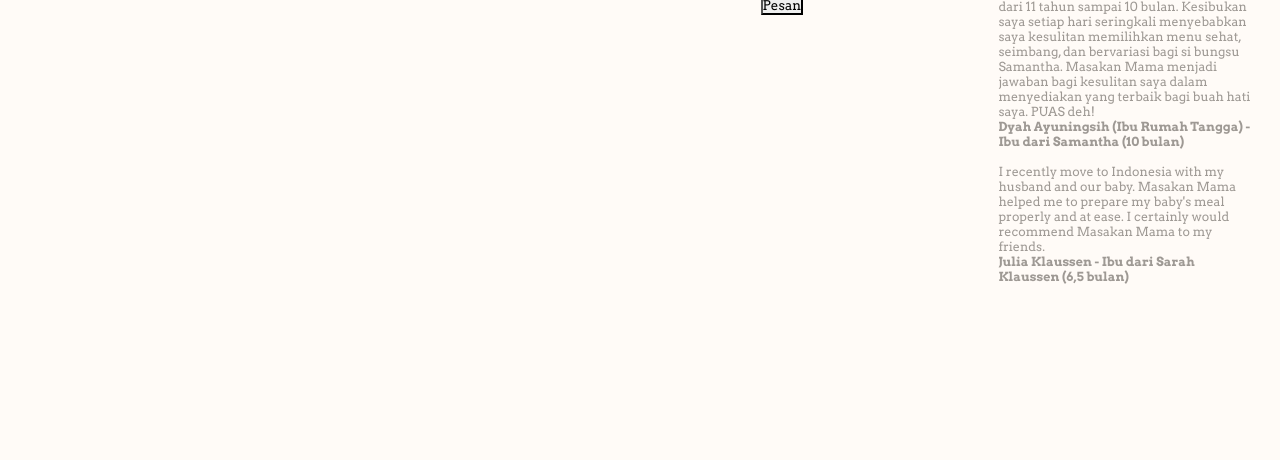
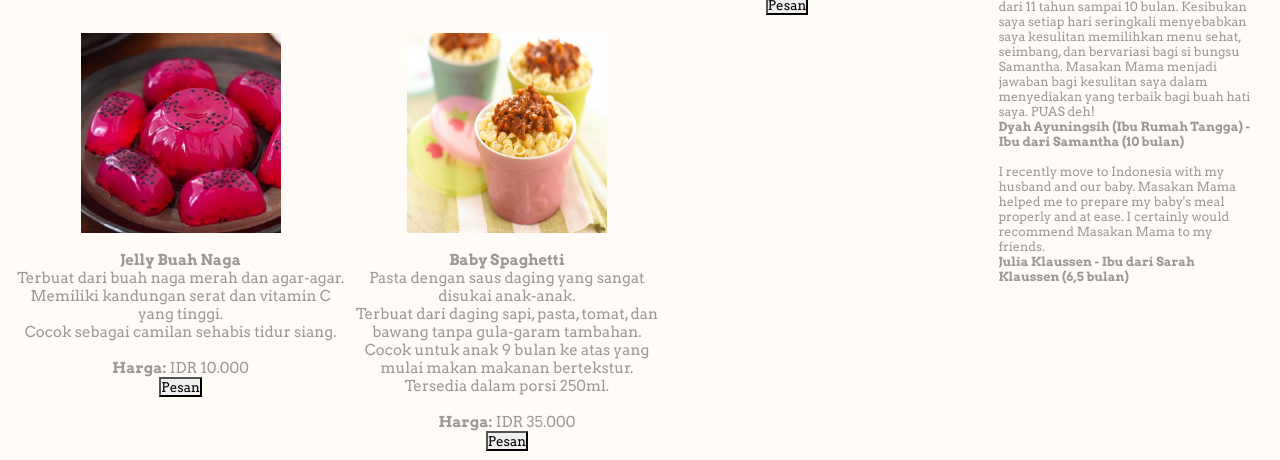
Before and after one commit to maesayudhinari/mpasi, a plain HTML site: page ready.html in a window 1280 px wide. Shown: the part 741-1201 px from the top of the page. Before the commit the page ends 1066 px from the top, so only its background shows below. Drawn offline with nearby package versions, Linux system fonts and the light colour scheme.

Commit message:
tambah jelly dan spaghetti

```diff
--- a/ready.html
+++ b/ready.html
@@ -87,13 +87,48 @@
 			<br/>
 			<p><strong>Puree Alpukat</strong></p>
 			<p>Terbuat dari alpukat organik yang creamy.<br/>
-			Cocok sebagai makanan awal MPASI (b bulan).<br/>
+			Cocok sebagai makanan awal MPASI (6 bulan).<br/>
 			Tersedia dalam porsi 200ml.<br/>
 			Salah satu bestseller item kami!</p><br/>
 			<p><strong>Harga:</strong> IDR 20.000</p>
 			<button onclick="order()">Pesan</button>
 		</td>
 	</tr>
+
+	<tr>
+		<td>
+			<br/>
+			<img src="images/dragonfruitjelly.jpg" width="200px" height="200px"/>
+			<br/>
+			<br/>
+			<p><strong>Jelly Buah Naga</strong></p>
+			<p>Terbuat dari buah naga merah dan agar-agar.<br/>
+			Memiliki kandungan serat dan vitamin C yang tinggi.<br/>
+			Cocok sebagai camilan sehabis tidur siang.
+			</p><br/>
+			<p><strong>Harga:</strong> IDR 10.000</p>
+			<button onclick="order()">Pesan</button>
+		</td>
+
+		<td>
+			<br/>
+			<img src="images/pasta-for-babies1.jpg" width="200px" height="200px"/>
+			<br/>
+			<br/>
+			<p><strong>Baby Spaghetti</strong></p>
+			<p>Pasta dengan saus daging yang sangat disukai anak-anak.<br/>
+			Terbuat dari daging sapi, pasta, tomat, dan bawang tanpa gula-garam tambahan.<br/>
+			Cocok untuk anak 9 bulan ke atas yang mulai makan makanan bertekstur.<br/>
+			Tersedia dalam porsi 250ml.<br/></p>
+			<br/>
+			<p><strong>Harga:</strong> IDR 35.000</p>
+			<button onclick="order()">Pesan</button>
+		</td>
+
+
+
+	</tr>
+
 </table>
 </div>
 
```
Also changed, not shown: images/dragonfruitjelly.jpg (added), images/pasta-for-babies1.jpg (added).
